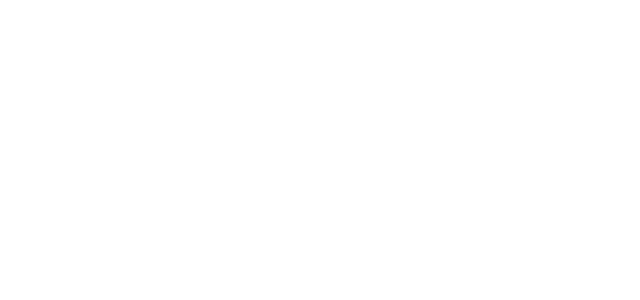
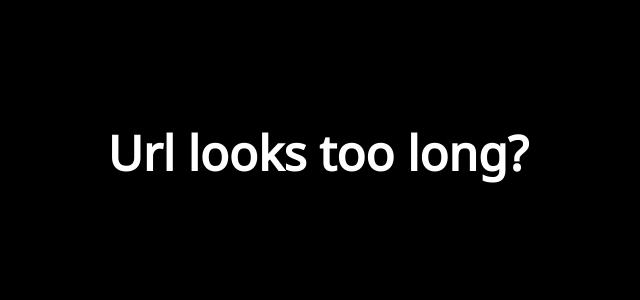
Before and after one commit to PeterKwesiAnsah/urlshortyclient, a React (Create React App) app: page / in a window 1280 px wide. Shown: the top 300 px of the page, without its empty margins (322-962 px from the left). Built offline with nearby package versions, Linux system fonts and the light colour scheme.

Commit message:
header component done

```diff
--- a/public/index.html
+++ b/public/index.html
@@ -3,6 +3,11 @@
 	<head>
 		<meta charset="utf-8" />
 		<link rel="icon" href="%PUBLIC_URL%/favicon.ico" />
+		<link rel="preconnect" href="https://fonts.gstatic.com" />
+		<link
+			href="https://fonts.googleapis.com/css2?family=Noto+Sans&display=swap"
+			rel="stylesheet"
+		/>
 		<meta name="viewport" content="width=device-width, initial-scale=1" />
 		<meta name="theme-color" content="#000000" />
 		<meta
--- /dev/null
+++ b/src/App.css
@@ -0,0 +1,27 @@
+:root {
+	--backgroundColor: #000;
+	--textColor: #fff;
+}
+
+* {
+	margin: 0;
+	padding: 0;
+	box-sizing: border-box;
+}
+html {
+	width: 100%;
+	height: 100%;
+}
+body {
+	font-family: 'Noto Sans', sans-serif;
+	background-color: var(--backgroundColor);
+	color: var(--textColor);
+}
+
+#root {
+	width: 100%;
+	height: 100%;
+	margin: 15vh 0;
+	display: grid;
+	place-items: center;
+}
--- a/src/App.tsx
+++ b/src/App.tsx
@@ -1,12 +1,13 @@
 import React from 'react';
-
+import './App.css';
+import Header from './Header';
 
 function App() {
-  return (
-    <>
-
-    </>
-  );
+	return (
+		<>
+			<Header>Url looks too long?</Header>
+		</>
+	);
 }
 
 export default App;
--- /dev/null
+++ b/src/Header.css
@@ -0,0 +1,3 @@
+.header{
+    font-size: 48px;
+}
--- /dev/null
+++ b/src/Header.tsx
@@ -0,0 +1,12 @@
+import React from 'react';
+import './Header.css'
+
+type HeaderProp = {
+	children: string;
+};
+
+const Header = ({ children }: HeaderProp) => {
+	return <h1 className="header">{children}</h1>;
+};
+
+export default Header;
--- a/src/client.ts
+++ b/src/client.ts
@@ -1,7 +1,7 @@
 import { ApolloClient, InMemoryCache } from '@apollo/client';
 
 const client = new ApolloClient({
-	uri: 'http://localhost:/grapqhl',
+	uri: 'http://localhost:4000/grapqhl',
 	cache: new InMemoryCache(),
 });
 
```
Lines whose indentation alone changed are shown as unchanged.
